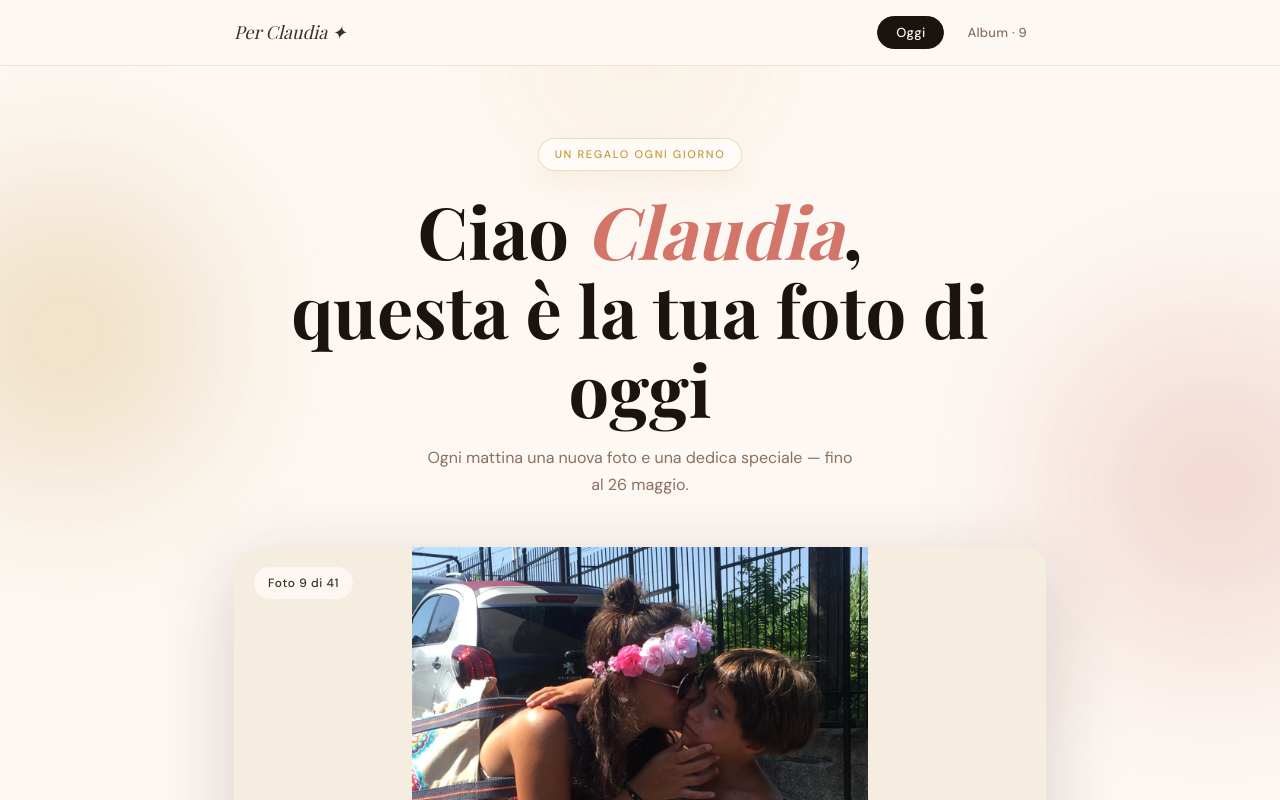
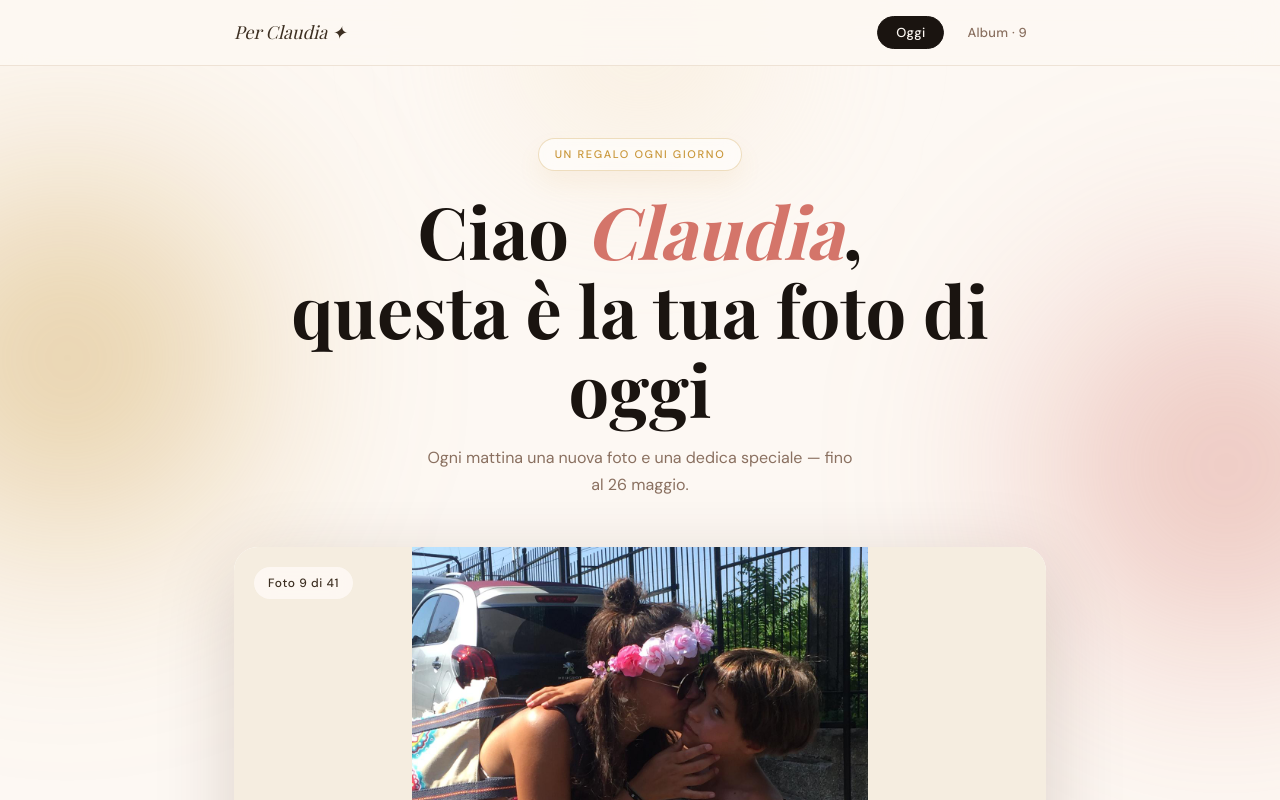
Before and after one commit to enzo1958x/Claudia-18, a Next.js app: page / in a window 1280 px wide. Shown: the top 800 px of the page. Built offline with nearby package versions, Linux system fonts and the light colour scheme; a web font is replaced by a local one.

Commit message:
Add files via upload

```diff
--- a/src/app/globals.css
+++ b/src/app/globals.css
@@ -42,42 +42,43 @@ main {
   pointer-events: none;
   z-index: 0;
   overflow: hidden;
+  opacity: 1;
 }
 
 .ambient-blob {
   position: absolute;
   display: block;
   border-radius: 999px;
-  filter: blur(56px);
-  opacity: 0.9;
+  filter: blur(72px);
+  opacity: 1;
   will-change: transform;
 }
 
 .ambient-blob-left {
-  width: 380px;
-  height: 520px;
-  top: 80px;
-  left: -140px;
-  background: radial-gradient(circle at 50% 50%, rgba(201, 151, 58, 0.34) 0%, rgba(201, 151, 58, 0.16) 38%, rgba(201, 151, 58, 0) 72%);
+  width: 520px;
+  height: 82vh;
+  top: 40px;
+  left: -220px;
+  background: radial-gradient(circle at 50% 50%, rgba(201, 151, 58, 0.48) 0%, rgba(201, 151, 58, 0.24) 34%, rgba(201, 151, 58, 0.1) 48%, rgba(201, 151, 58, 0) 76%);
   animation: ambientBlobLeft 14s ease-in-out infinite alternate;
 }
 
 .ambient-blob-right {
-  width: 420px;
-  height: 560px;
-  right: -160px;
-  bottom: 40px;
-  background: radial-gradient(circle at 50% 50%, rgba(212, 117, 106, 0.32) 0%, rgba(212, 117, 106, 0.14) 40%, rgba(212, 117, 106, 0) 74%);
+  width: 540px;
+  height: 84vh;
+  right: -240px;
+  bottom: 10px;
+  background: radial-gradient(circle at 50% 50%, rgba(212, 117, 106, 0.46) 0%, rgba(212, 117, 106, 0.22) 34%, rgba(212, 117, 106, 0.08) 50%, rgba(212, 117, 106, 0) 76%);
   animation: ambientBlobRight 16s ease-in-out infinite alternate;
 }
 
 .ambient-blob-top {
-  width: 320px;
-  height: 220px;
-  top: -70px;
+  width: 460px;
+  height: 260px;
+  top: -100px;
   left: 50%;
   transform: translateX(-50%);
-  background: radial-gradient(circle at 50% 50%, rgba(255, 255, 255, 0.52) 0%, rgba(232, 192, 122, 0.16) 34%, rgba(255, 255, 255, 0) 76%);
+  background: radial-gradient(circle at 50% 50%, rgba(255, 255, 255, 0.75) 0%, rgba(232, 192, 122, 0.26) 30%, rgba(255, 255, 255, 0.08) 48%, rgba(255, 255, 255, 0) 78%);
   animation: ambientBlobTop 12s ease-in-out infinite alternate;
 }
 
@@ -502,17 +503,17 @@ nav {
 
 @keyframes ambientBlobLeft {
   from { transform: translate3d(0, 0, 0) scale(1); }
-  to { transform: translate3d(46px, -18px, 0) scale(1.08); }
+  to { transform: translate3d(80px, -30px, 0) scale(1.12); }
 }
 
 @keyframes ambientBlobRight {
   from { transform: translate3d(0, 0, 0) scale(1); }
-  to { transform: translate3d(-54px, 24px, 0) scale(1.1); }
+  to { transform: translate3d(-90px, 40px, 0) scale(1.14); }
 }
 
 @keyframes ambientBlobTop {
   from { transform: translateX(-50%) translateY(0) scale(1); }
-  to { transform: translateX(-50%) translateY(16px) scale(1.06); }
+  to { transform: translateX(-50%) translateY(22px) scale(1.08); }
 }
 
 .birthday-banner h1 {
@@ -530,21 +531,21 @@ nav {
 /* ─── Responsive ─── */
 @media (max-width: 600px) {
   .ambient-blob-left {
-    width: 220px;
-    height: 340px;
-    left: -90px;
-    top: 110px;
+    width: 260px;
+    height: 48vh;
+    left: -120px;
+    top: 90px;
   }
   .ambient-blob-right {
-    width: 240px;
-    height: 360px;
-    right: -100px;
-    bottom: 80px;
+    width: 280px;
+    height: 52vh;
+    right: -130px;
+    bottom: 70px;
   }
   .ambient-blob-top {
-    width: 180px;
-    height: 130px;
-    top: -30px;
+    width: 240px;
+    height: 140px;
+    top: -20px;
   }
   .hero {
     padding: 56px 0 36px;
```
